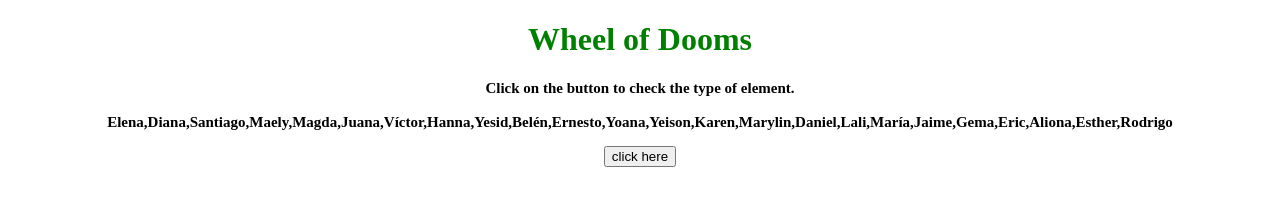
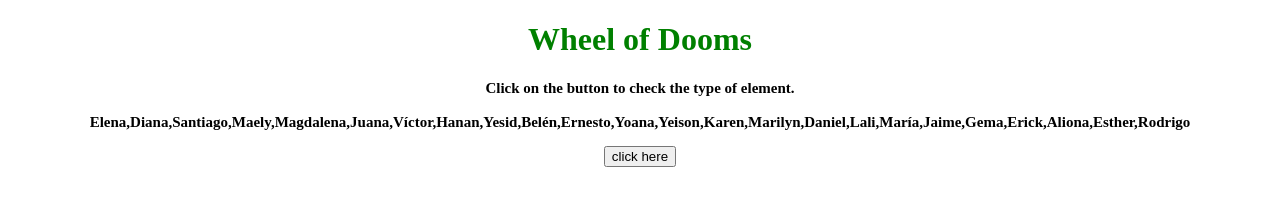
Before and after one commit to Rueda-F5/Wheel-of-Doom, a plain HTML site: page index.html in a window 1280 px wide. Drawn offline with Linux system fonts and the light colour scheme.

Commit message:
Update index.html

```diff
--- a/index.html
+++ b/index.html
@@ -26,7 +26,7 @@
         var up = document.getElementById('WoD_UP');
         var down = document.getElementById('WoD_DOWN');
 
-        var equipo = ["Elena", "Diana", "Santiago", "Maely", "Magda", "Juana", "Víctor", "Hanna", "Yesid", "Belén", "Ernesto", "Yoana", "Yeison", "Karen", "Marylin", "Daniel", "Lali", "María", "Jaime", "Gema", "Eric", "Aliona", "Esther", "Rodrigo"];
+        var equipo = ["Elena", "Diana", "Santiago", "Maely", "Magdalena", "Juana", "Víctor", "Hanan", "Yesid", "Belén", "Ernesto", "Yoana", "Yeison", "Karen", "Marilyn", "Daniel", "Lali", "María", "Jaime", "Gema", "Erick", "Aliona", "Esther", "Rodrigo"];
 
         up.innerHTML = "Click on the button to check "
                + "the type of element.<br><br>" + equipo;
```
